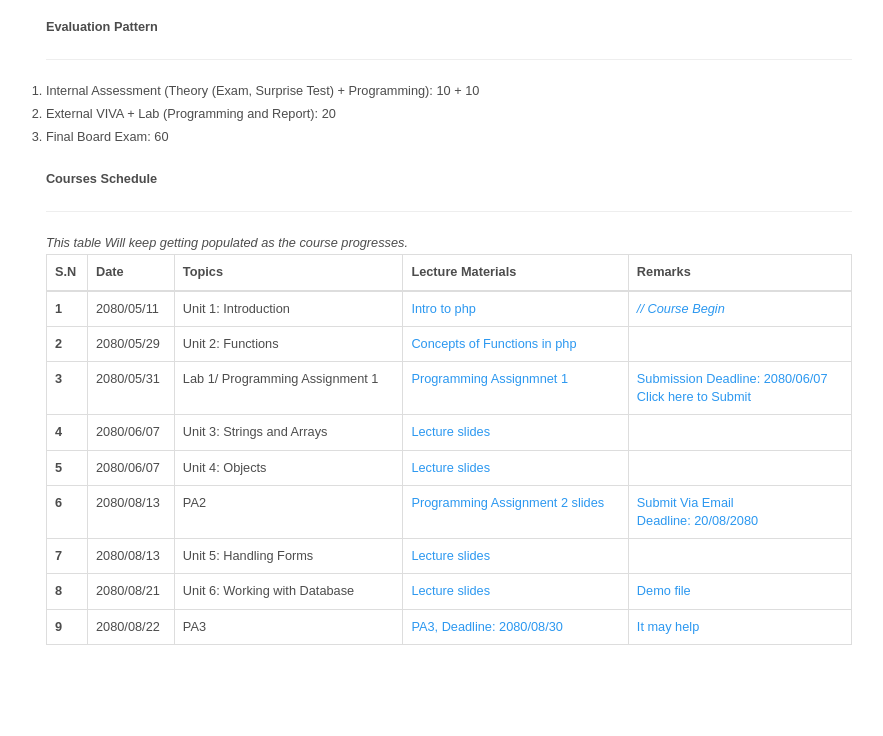
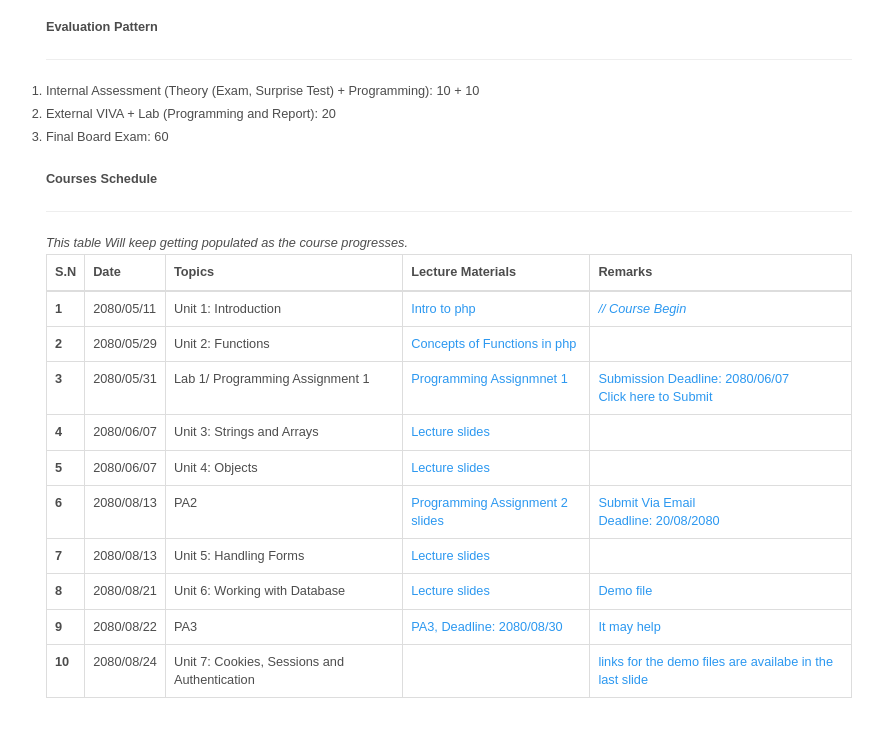
Before and after one commit to neupaneprakash/neupaneprakash.github.io, a plain HTML site: page web.html in a window 1280 px wide. Shown: the part 1106-1842 px from the top of the page, without its empty margins (341-1224 px from the left). Drawn offline with Linux system fonts and the light colour scheme; a web font is replaced by a local one.

Commit message:
Update web.html

```diff
--- a/web.html
+++ b/web.html
@@ -241,6 +241,13 @@ file handling so that students should be able to develop dynamic web application
 												<td><a href="https://github.com/neupaneprakash/webTech_II/blob/main/PA3.pdf">PA3, Deadline: 2080/08/30 </a></td>
 												<td><a href="https://github.com/neupaneprakash/webTech_II/blob/main/Crud.zip"> It may help</a></td>
 											  </tr>
+											<tr>
+												<th scope="row">10</th>
+												<td>2080/08/24</td>
+												<td>Unit 7: Cookies, Sessions and Authentication</td>
+												<td><a href="Cookies, Sessions and Authentication.pdf"></a></td>
+												<td><a href=""> links for the demo files are availabe in the last slide</a></td>
+											  </tr>
 											</tbody>
 										  </table>
 									</div>
```
